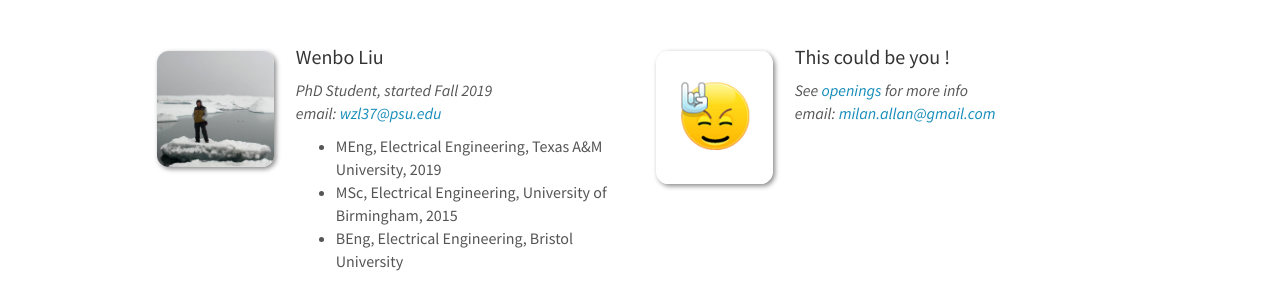
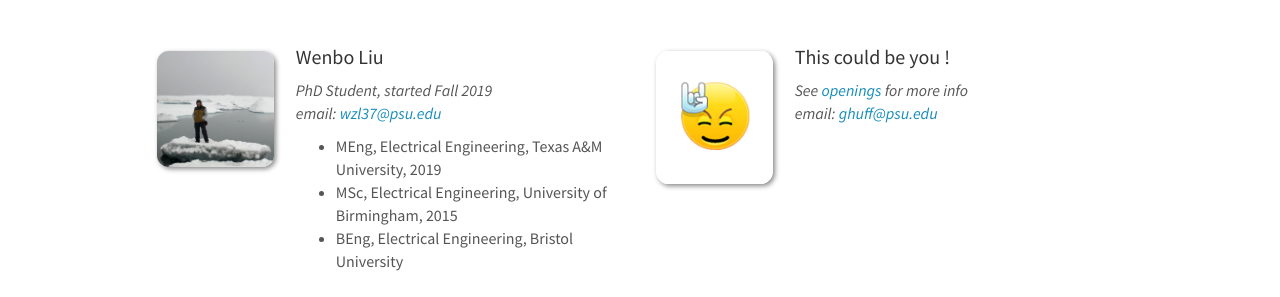
Before and after one commit to HRG-Lab/HRG-lab.github.io, a Jekyll site: the page built from _pages/team.md, in a window 1280 px wide and 900 px high, scrolled down 539 px. Shown: the part 247-544 px from the top of the window. Built offline with Jekyll 4.4.1, drawn with Linux system fonts in a browser that asks for light colours; nearby versions of some CDN libraries.

Commit message:
Update team_members.yml
Changed the email for the "this could be you!" to dr. huff's

```diff
--- a/_data/team_members.yml
+++ b/_data/team_members.yml
@@ -44,7 +44,7 @@
 - name: "This could be you !"
   photo: rock.jpg
   info: See <a href="http://www.allanlab.org/vacancies">openings</a> for more info
-  email: milan.allan@gmail.com
+  email: ghuff@psu.edu
   number_educ: 0
   education1:
   education2:
```
